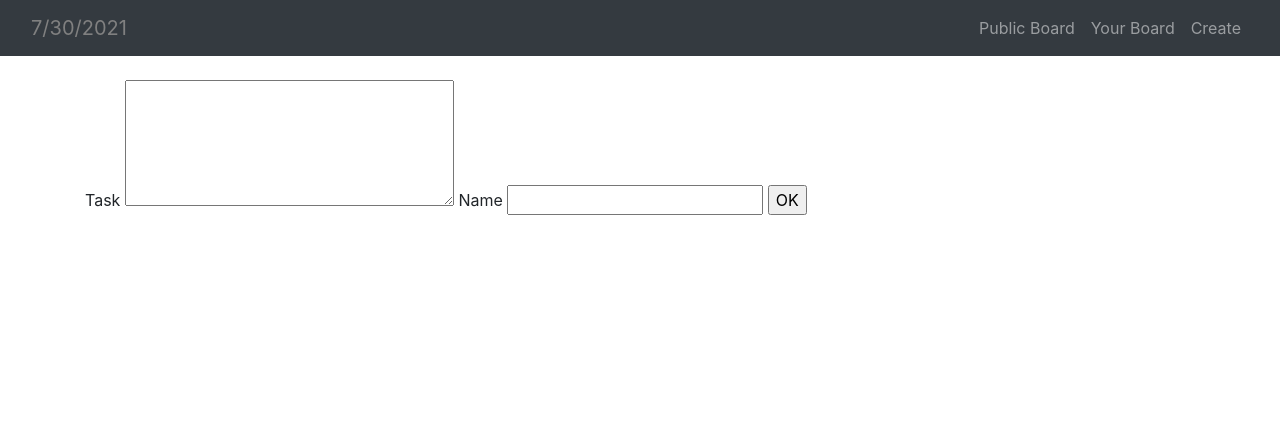
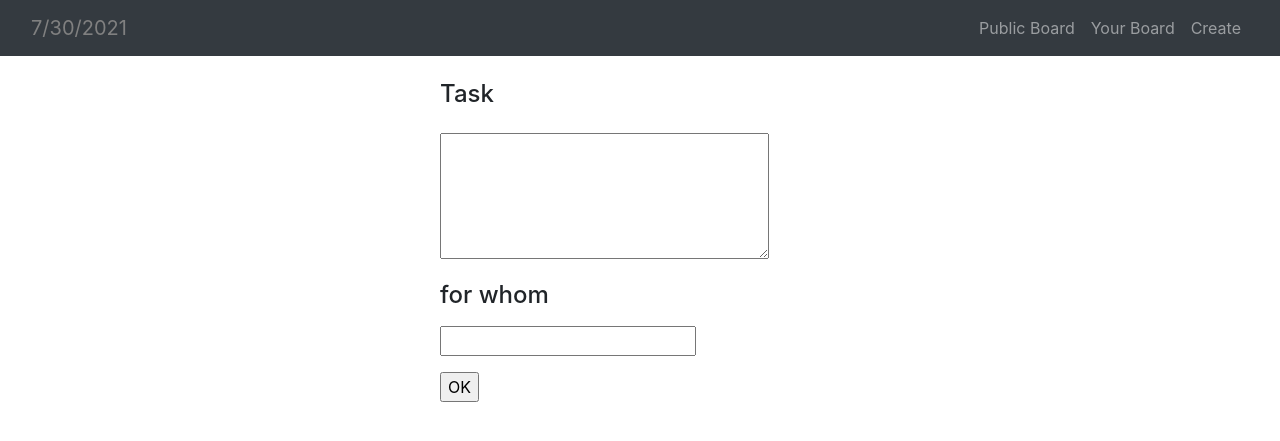
Before and after one commit to peterze123/team_noteboard, a Flask app: page /create in a window 1280 px wide. Shown: the top 441 px of the page. Run offline with Flask 2, Linux system fonts and the light colour scheme; some libraries are stand-ins or nearby versions.

Commit message:
fixed templates

```diff
--- a/templates/create.html
+++ b/templates/create.html
@@ -1,17 +1,19 @@
 {% extends "base.html" %}
+
 <body>
 {% block main %}
-<form action = "{{url_for('tasks.create')}}" method = "post">
-    <div class = 'container'>
-        {{form.csrf_token()}}
-        {{form.task.label}}
-        {{form.task}}
+<form action = "{{url_for('tasks.create')}}" method = "post" style = 'width:400px; margin:0 auto;'>
+    {{form.csrf_token()}}
+    <div class = 'form-group'>
+        <label for = 'exmpleFormControlTextarea'><h4>{{form.task.label}}</h4></label>
+        <p>{{form.task}}</p>
+    </div>
+    <div class = 'form-group'>
+        <label for = 'exmpleFormControlTextarea'><h4>{{'for whom'}}</h4></label>
+        <p>{{form.name}}</p>
+    </div>
+        {{form.submit}}
 
-        {{form.name.label}}
-        {{form.name}}
-
-        {{form.submit}}
-    </div>
 </form>
 {% endblock main %}
 </body>
--- a/templates/login.html
+++ b/templates/login.html
@@ -1,8 +1,8 @@
 {% extends "base.html" %}
 
 {% block main %}
-<h2>Enter Your Name</h2>
-<form action = "{{url_for('login.index')}}" method = "post">
+<h4 style = 'width:400px; margin:0 auto;'>Enter Your Name</h4>
+<form action = "{{url_for('login.index')}}" method = "post" style = 'width:400px; margin:0 auto;'>
     <div class>
         {{form.csrf_token()}}
         {{form.name}}
```
Also changed, not shown: README.md, data.db.
